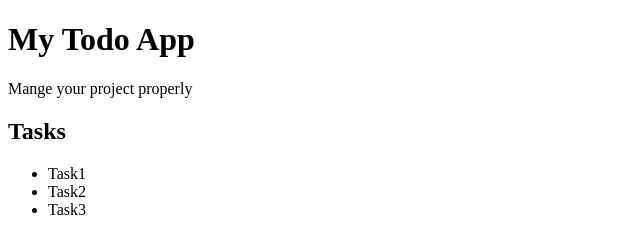
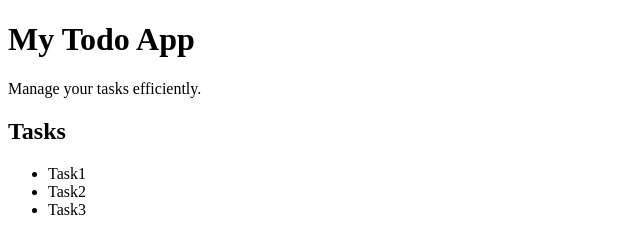
Before and after one commit to LamLe0991/project-management, a plain HTML site: page index.html in a window 1280 px wide. Shown: the top 232 px of the page, 0-640 px from the left. Drawn offline with Linux system fonts and the light colour scheme.

Commit message:
Change description again

```diff
--- a/index.html
+++ b/index.html
@@ -7,7 +7,7 @@
 </head>
 <body>
    <h1>My Todo App</h1>
-   <p>Mange your project properly</p>
+   <p>Manage your tasks efficiently.</p>
    <section>
         <h2>Tasks</h2>
         <ul>
```
